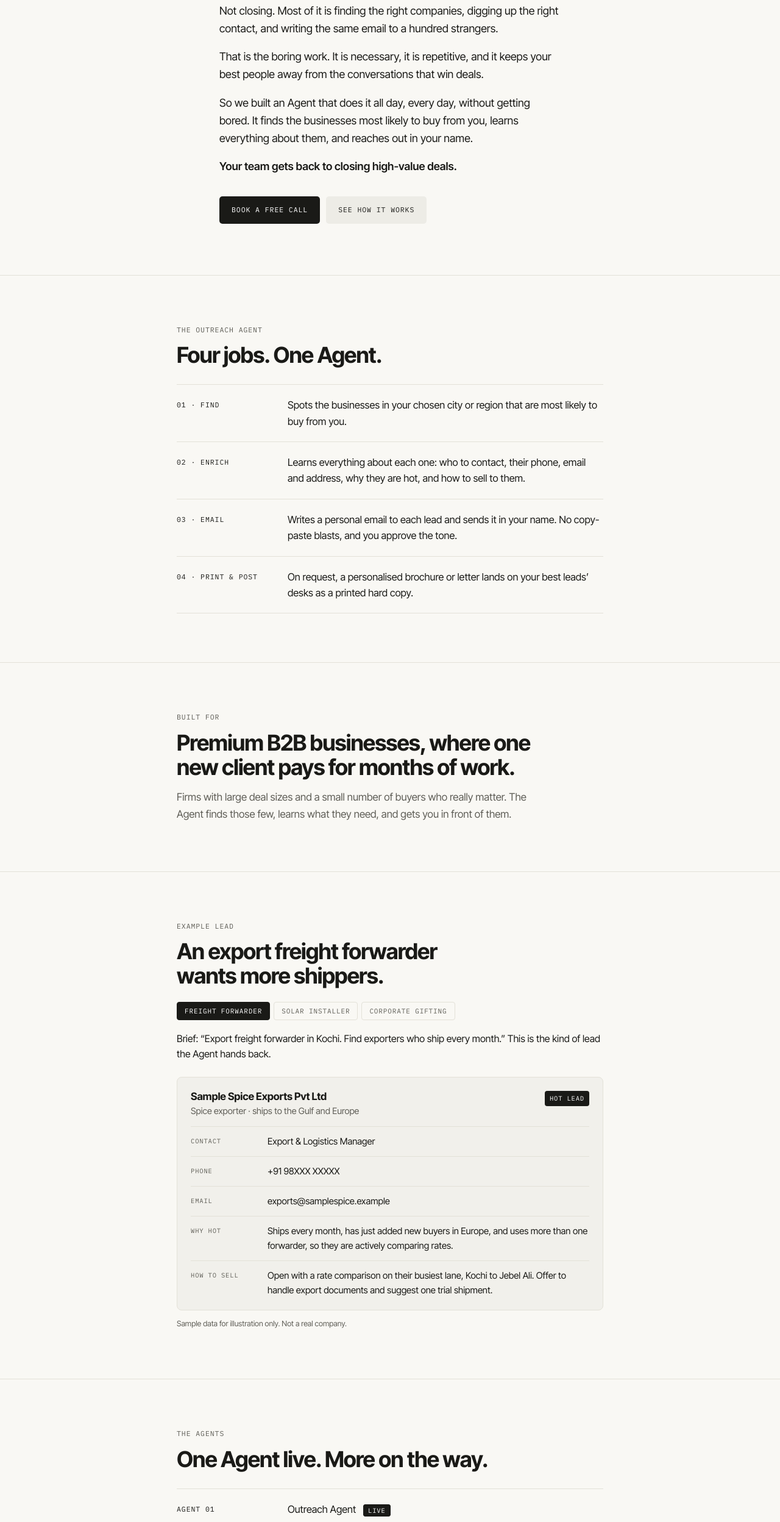
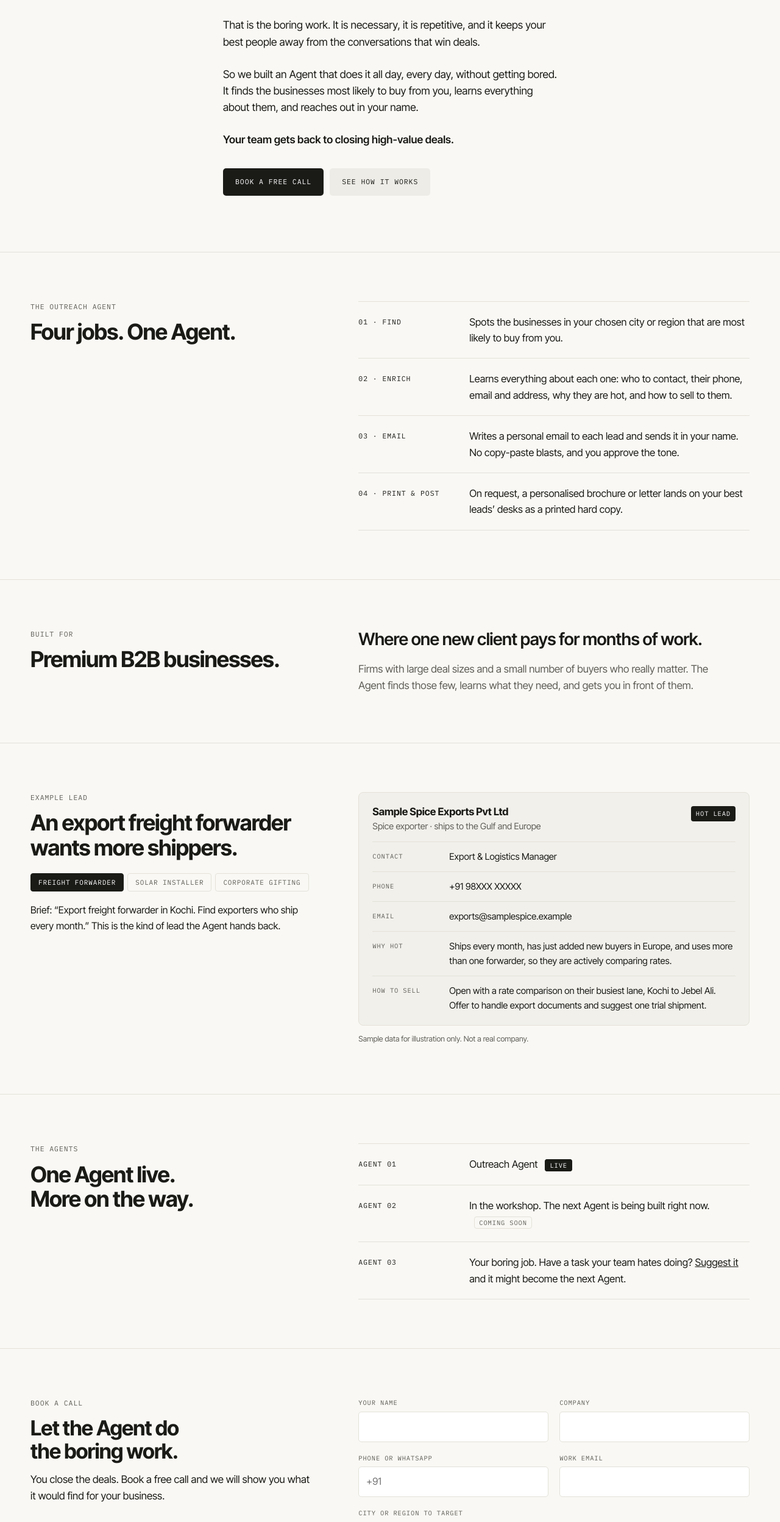
Before and after one commit to nufailhussain/boringagents, a plain HTML site: page index.html in a window 1280 px wide. Shown: the part 304-2800 px from the top of the page at 61% size. Drawn offline with Linux system fonts and the light colour scheme.

Commit message:
Wider aligned layout and centred opening letter
Co-Authored-By: Claude Opus 5.5 <noreply@anthropic.com>
Claude-Session: https://claude.ai/code/session_0111k1FkemUNh52cyetaAF6c

```diff
--- a/index.html
+++ b/index.html
@@ -34,8 +34,13 @@ p{margin:0}
 a{color:inherit}
 :focus-visible{outline:2px solid var(--accent);outline-offset:3px;border-radius:4px}
 .gutter{padding-left:max(20px,env(safe-area-inset-left,0px));padding-right:max(20px,env(safe-area-inset-right,0px))}
-.col{max-width:700px;margin:0 auto}
-.narrow{max-width:560px;margin:0 auto}
+.wrap{max-width:1180px;margin:0 auto}
+.split{display:grid;grid-template-columns:minmax(0,5fr) minmax(0,7fr);gap:32px 80px;align-items:start}
+.split .side{position:sticky;top:96px}
+.split .main{min-width:0}
+.split .main>.rows{margin-top:0}
+.big{font-size:clamp(22px,2.4vw,28px);font-weight:600;letter-spacing:-.02em;line-height:1.25}
+@media (max-width:900px){.split{grid-template-columns:1fr}.split .side{position:static}}
 .mono{font-family:var(--mono);font-size:11.5px;letter-spacing:.08em;text-transform:uppercase}
 .eyebrow{font-family:var(--mono);font-size:11.5px;letter-spacing:.08em;text-transform:uppercase;color:var(--muted);margin-bottom:12px}
 
@@ -45,7 +50,7 @@ a{color:inherit}
 .announce a{text-decoration:none}
 .announce a:hover{text-decoration:underline}
 header.top{position:sticky;top:env(safe-area-inset-top,0px);z-index:20;background:color-mix(in srgb,var(--paper) 94%,transparent);backdrop-filter:blur(8px);border-bottom:1px solid var(--line)}
-.nav{display:flex;justify-content:space-between;align-items:center;gap:16px;max-width:1240px;margin:0 auto;padding-block:12px}
+.nav{display:flex;justify-content:space-between;align-items:center;gap:16px;max-width:1180px;margin:0 auto;padding-block:12px}
 .wordmark{font-size:21px;font-weight:500;letter-spacing:-.035em;text-decoration:none;white-space:nowrap}
 .cursor{display:inline-block;width:.32em;height:.82em;background:var(--accent);margin-left:5px;vertical-align:-.06em;animation:blink 1.1s step-end infinite}
 @keyframes blink{50%{opacity:0}}
@@ -65,8 +70,10 @@ section{padding-block:80px;border-bottom:1px solid var(--line)}
 
 /* Hero letter */
 .hero{padding-block:88px 84px}
-.hero h1{font-size:clamp(30px,4.2vw,40px)}
-.letter{display:grid;gap:18px;margin-top:28px;font-size:18px}
+.intro{max-width:548px;margin:0 auto}
+.hero{padding-block:96px 92px}
+.hero h1{font-size:18px;font-weight:600;line-height:1.5;letter-spacing:-.005em}
+.letter{display:grid;gap:26px;margin-top:26px;font-size:17.5px;line-height:1.55}
 .letter strong{font-weight:600}
 .ctas{display:flex;flex-wrap:wrap;gap:10px;margin-top:34px}
 
@@ -82,14 +89,14 @@ h2{font-size:clamp(28px,3.6vw,36px)}
 .row .v .tag.live{background:var(--ink);border-color:var(--ink);color:#fff}
 .row .v a{color:var(--ink)}
 @media (max-width:600px){.row{grid-template-columns:1fr;gap:6px}}
-.lede{margin-top:16px;color:var(--muted);font-size:17px;max-width:60ch}
+.lede{margin-top:18px;color:var(--muted);font-size:17px;max-width:60ch}
 
 /* Example */
 .tabs{display:flex;flex-wrap:wrap;gap:6px;margin-top:22px}
 .tab{font-family:var(--mono);font-size:11px;letter-spacing:.08em;text-transform:uppercase;background:transparent;color:var(--muted);border:1px solid var(--line);border-radius:4px;padding:7px 12px;cursor:pointer}
 .tab[aria-selected="true"]{background:var(--ink);border-color:var(--ink);color:#fff}
 .brief{margin-top:18px;font-size:16px;color:var(--ink)}
-.lead{margin-top:24px;background:var(--card);border:1px solid var(--line);border-radius:8px;padding:22px 22px 8px}
+.lead{background:var(--card);border:1px solid var(--line);border-radius:8px;padding:22px 22px 8px}
 .lead-head{display:flex;justify-content:space-between;align-items:flex-start;gap:12px;flex-wrap:wrap;padding-bottom:14px;border-bottom:1px solid var(--line)}
 .lead-head h3{font-size:17px;letter-spacing:-.01em}
 .lead-head p{font-size:14.5px;color:var(--muted);margin-top:2px}
@@ -105,7 +112,7 @@ h2{font-size:clamp(28px,3.6vw,36px)}
 /* Contact */
 .cta h2{font-size:clamp(28px,3.6vw,34px)}
 .cta .sub{margin-top:14px;font-size:17px}
-form.call{margin-top:34px;display:grid;gap:18px}
+form.call{display:grid;gap:18px}
 .two{display:grid;grid-template-columns:1fr 1fr;gap:18px}
 .field{display:grid;gap:6px;min-width:0}
 .field label,.field .fl{font-family:var(--mono);font-size:10.5px;letter-spacing:.08em;text-transform:uppercase;color:var(--muted)}
@@ -119,11 +126,11 @@ form.call{margin-top:34px;display:grid;gap:18px}
 .chk input:checked+span{background:var(--ink);border-color:var(--ink);color:#fff}
 .chk input:focus-visible+span{outline:2px solid var(--accent);outline-offset:2px}
 .form-msg{font-size:15px;border-left:3px solid var(--accent);padding:4px 0 4px 12px}
-.based{margin-top:28px;font-size:14px;color:var(--muted)}
+.based{margin-top:24px;font-size:14px;color:var(--muted)}
 @media (max-width:560px){.two{grid-template-columns:1fr}}
 
 footer{padding-block:22px}
-.foot{max-width:1240px;margin:0 auto;display:flex;justify-content:space-between;flex-wrap:wrap;gap:10px;color:var(--muted)}
+.foot{max-width:1180px;margin:0 auto;display:flex;justify-content:space-between;flex-wrap:wrap;gap:10px;color:var(--muted)}
 @media (prefers-reduced-motion:reduce){html{scroll-behavior:auto}.cursor{animation:none}}
 </style>
 </head>
@@ -146,7 +153,7 @@ footer{padding-block:22px}
 
 <main id="top">
   <section class="hero gutter">
-    <div class="narrow">
+    <div class="intro">
         <h1>What does a great sales team actually spend its day on?</h1>
         <div class="letter">
           <p>Not closing. Most of it is finding the right companies, digging up the right contact, and writing the same email to a hundred strangers.</p>
@@ -162,9 +169,12 @@ footer{padding-block:22px}
   </section>
 
   <section class="gutter" id="how">
-    <div class="col">
+    <div class="wrap split">
+      <div class="side">
         <p class="eyebrow">The Outreach Agent</p>
         <h2>Four jobs. One Agent.</h2>
+      </div>
+      <div class="main">
         <div class="rows">
           <div class="row"><span class="k">01 · Find</span><p class="v">Spots the businesses in your chosen city or region that are most likely to buy from you.</p></div>
           <div class="row"><span class="k">02 · Enrich</span><p class="v">Learns everything about each one: who to contact, their phone, email and address, why they are hot, and how to sell to them.</p></div>
@@ -172,18 +182,25 @@ footer{padding-block:22px}
           <div class="row"><span class="k">04 · Print &amp; post</span><p class="v">On request, a personalised brochure or letter lands on your best leads’ desks as a printed hard copy.</p></div>
         </div>
       </div>
+    </div>
   </section>
 
   <section class="gutter" id="for">
-    <div class="col">
+    <div class="wrap split">
+      <div class="side">
         <p class="eyebrow">Built for</p>
-      <h2>Premium B2B businesses, where one new client pays for months of work.</h2>
+        <h2>Premium B2B businesses.</h2>
+      </div>
+      <div class="main">
+        <p class="big">Where one new client pays for months of work.</p>
         <p class="lede">Firms with large deal sizes and a small number of buyers who really matter. The Agent finds those few, learns what they need, and gets you in front of them.</p>
+      </div>
     </div>
   </section>
 
   <section class="gutter" id="example">
-    <div class="col">
+    <div class="wrap split">
+      <div class="side">
         <p class="eyebrow">Example lead</p>
         <h2 id="ex-title">An export freight forwarder wants more shippers.</h2>
         <div class="tabs" role="tablist" aria-label="Example leads">
@@ -192,6 +209,8 @@ footer{padding-block:22px}
           <button class="tab" role="tab" id="tab-gift" aria-selected="false" data-ex="gift">Corporate gifting</button>
         </div>
         <p class="brief" id="ex-brief">Brief: “Export freight forwarder in Kochi. Find exporters who ship every month.” This is the kind of lead the Agent hands back.</p>
+      </div>
+      <div class="main">
         <div class="lead" role="tabpanel" aria-live="polite">
           <div class="lead-head">
             <div><h3 id="lc-name">Sample Spice Exports Pvt Ltd</h3><p id="lc-sub">Spice exporter · ships to the Gulf and Europe</p></div>
@@ -207,25 +226,34 @@ footer{padding-block:22px}
         </div>
         <p class="note">Sample data for illustration only. Not a real company.</p>
       </div>
+    </div>
   </section>
 
   <section class="gutter" id="agents">
-    <div class="col">
+    <div class="wrap split">
+      <div class="side">
         <p class="eyebrow">The Agents</p>
         <h2>One Agent live. More on the way.</h2>
+      </div>
+      <div class="main">
         <div class="rows">
           <div class="row"><span class="k">Agent 01</span><p class="v">Outreach Agent <span class="tag live">Live</span></p></div>
           <div class="row"><span class="k">Agent 02</span><p class="v">In the workshop. The next Agent is being built right now. <span class="tag">Coming soon</span></p></div>
           <div class="row"><span class="k">Agent 03</span><p class="v">Your boring job. Have a task your team hates doing? <a href="#suggest" id="suggestLink">Suggest it</a> and it might become the next Agent.</p></div>
         </div>
       </div>
+    </div>
   </section>
 
   <section class="gutter cta" id="contact">
-    <div class="narrow">
+    <div class="wrap split">
+      <div class="side">
+        <p class="eyebrow">Book a call</p>
         <h2>Let the Agent do the boring work.</h2>
         <p class="sub">You close the deals. Book a free call and we will show you what it would find for your business.</p>
-
+        <p class="based">Based in Calicut, Kerala.</p>
+      </div>
+      <div class="main">
       <form class="call" id="callForm" novalidate>
         <div class="two">
           <div class="field"><label for="f-name">Your name</label><input id="f-name" name="name" autocomplete="name" required></div>
@@ -245,12 +273,14 @@ footer{padding-block:22px}
             <label class="chk"><input type="checkbox" id="i-print" value="Printed Brochure"><span>Print &amp; post</span></label>
           </div>
         </div>
+        <div class="two">
           <div class="field"><label for="f-msg">What do you sell, and who buys it?</label><textarea id="f-msg" name="message" placeholder="e.g. We install rooftop solar and want factories in Coimbatore."></textarea></div>
           <div class="field" id="suggest"><label for="f-suggest">Suggest a boring job (optional)</label><textarea id="f-suggest" name="suggestion" placeholder="e.g. Every week we copy invoice details into our accounts by hand."></textarea></div>
+        </div>
         <div><button class="btn btn-dark" type="submit" id="f-submit">Book a free call</button></div>
         <p class="form-msg" id="formMsg" hidden></p>
       </form>
-      <p class="based">Based in Calicut, Kerala.</p>
+      </div>
     </div>
   </section>
 </main>
```
Lines whose indentation alone changed are shown as unchanged.
